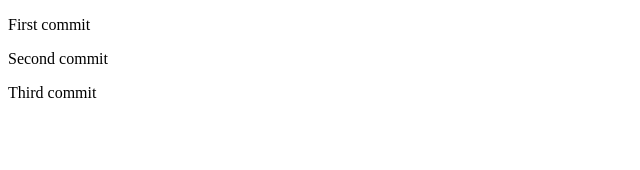
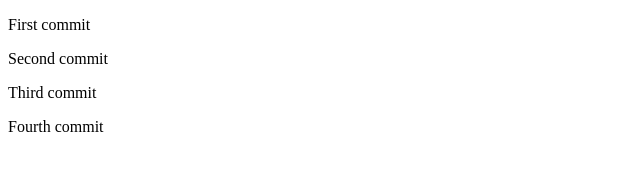
Before and after one commit to courses-git/git-test, a website: page index.html in a window 1280 px wide. Shown: the whole page, without its empty margins (0-640 px from the left). Drawn offline with Linux system fonts and the light colour scheme.

Commit message:
fourth commit - npm added

```diff
--- a/index.html
+++ b/index.html
@@ -6,5 +6,6 @@
         <p>First commit</p>
         <p>Second commit</p>
         <p>Third commit</p>
+        <p>Fourth commit</p>
     </body>
 </html>
```
Also changed, not shown: package.json (added, +24 -0 lines), 2 other files.
